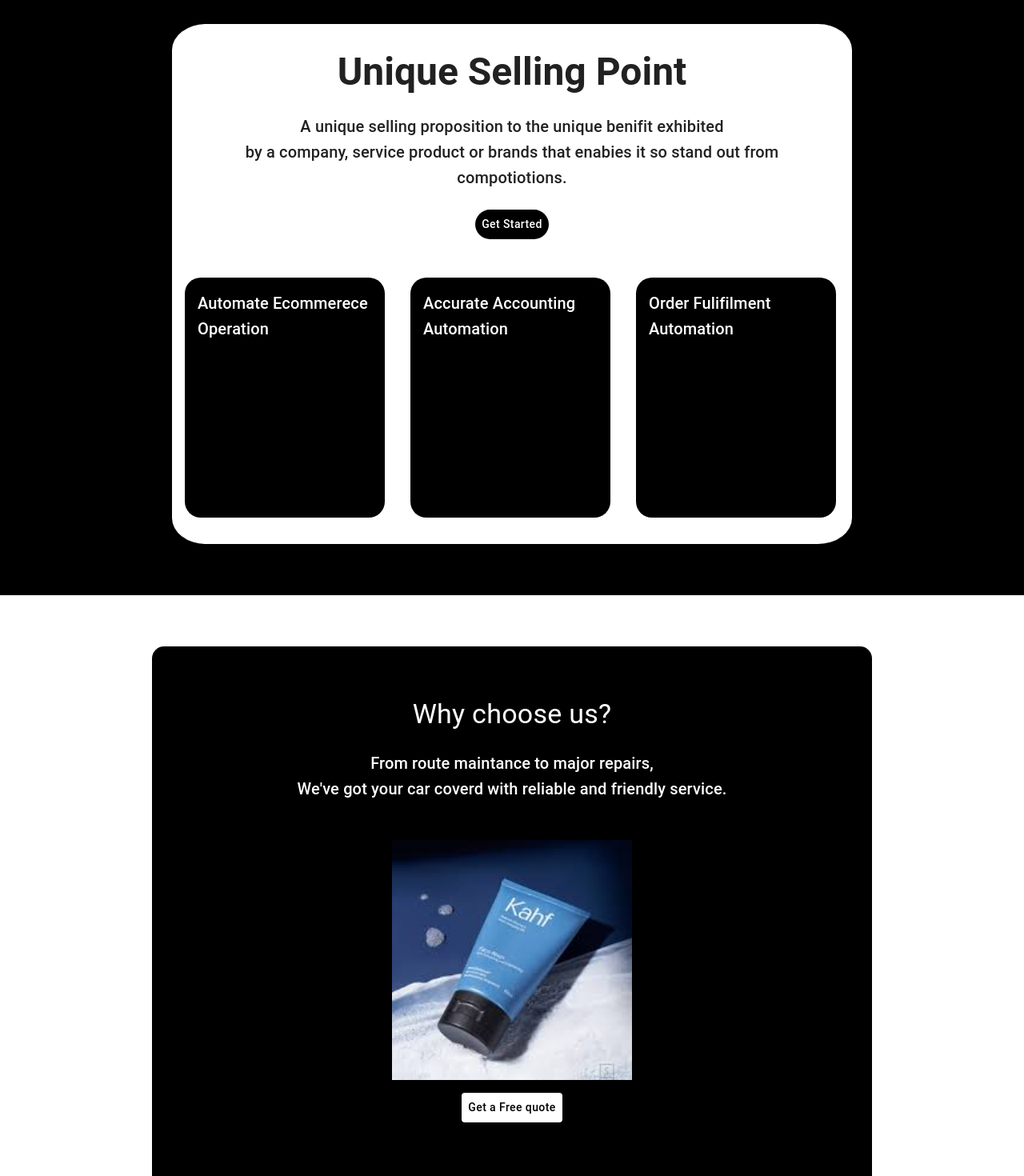
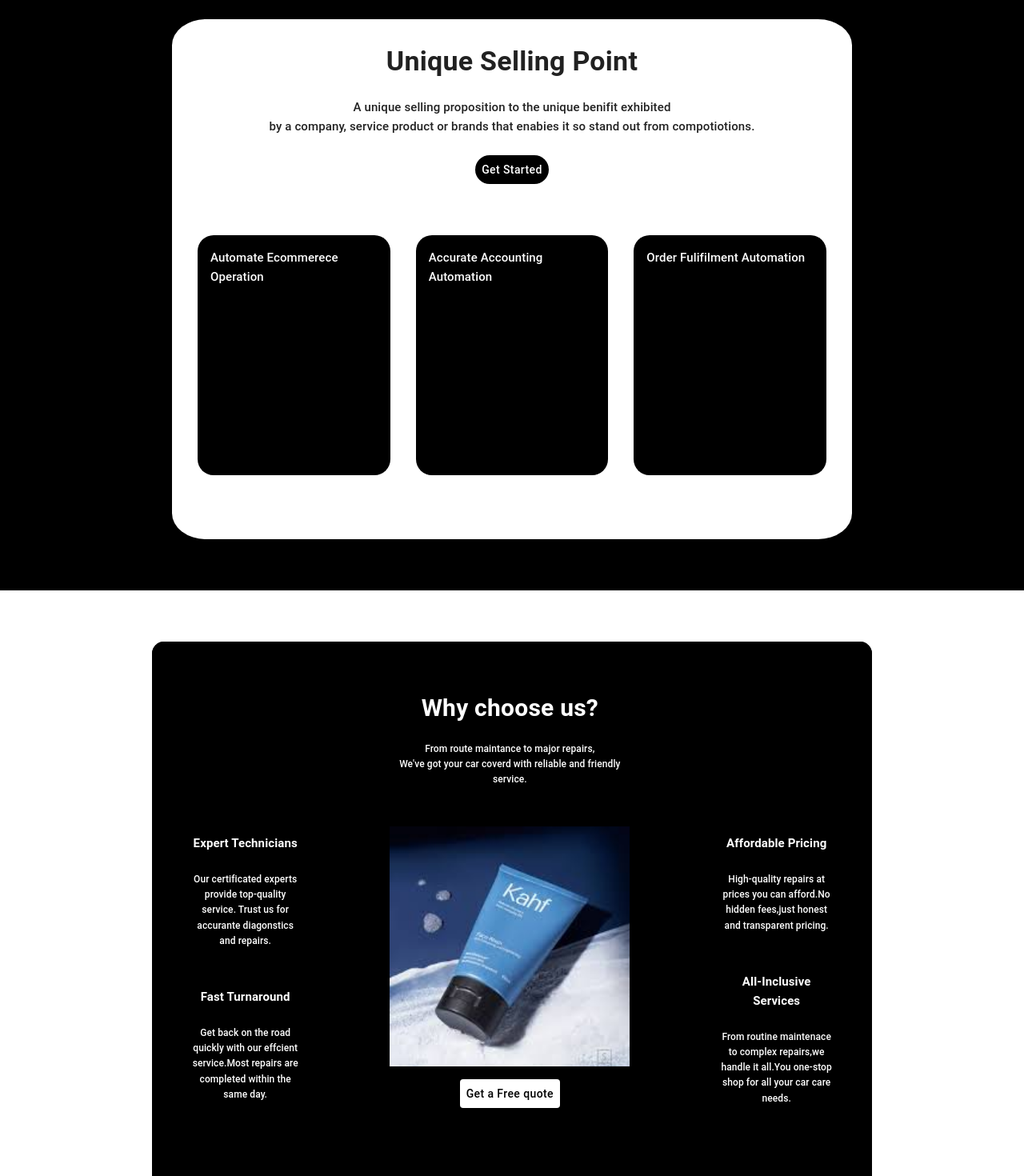
Before and after one commit to dhanshreeaj/groomingstore, a Next.js app: page / in a window 1280 px wide. Shown: the part 660-2130 px from the top of the page at 80% size. Built offline with nearby package versions, Linux system fonts and the light colour scheme.

Commit message:
productfeature page added

```diff
--- a/src/app/components/cardicons.tsx
+++ b/src/app/components/cardicons.tsx
@@ -25,10 +25,10 @@ export default function CardIcon(){
             }}>
                 {/*text part */}
                <Box sx={{padding:4,justifyContent:"center"}}>
-                <Typography variant="h3" fontWeight="bold"align="center">
+                <Typography variant="h4" fontWeight="bold"align="center">
                     Unique Selling Point
                 </Typography><br></br>
-                <Typography variant="h6" align="center">
+                <Typography variant="h6" align="center" fontSize={15}>
                     A unique selling proposition to the unique benifit exhibited <br/>by a company,
                     service product or brands that enabies it so stand out from compotiotions.
                 </Typography><br></br>
@@ -40,7 +40,7 @@ export default function CardIcon(){
                 </Box>
                 <Box sx={{
                     display:"flex",
-                    padding:2,gap:4
+                    padding:4,gap:4
                 }}>
                     <Box sx={{
                         display:"flex",
@@ -53,7 +53,7 @@ export default function CardIcon(){
                             cursor:"pointer"
                         }
                     }}>
-                        <Typography variant="h6" color="white" padding={2}>
+                        <Typography variant="h6" color="white" padding={2}  fontSize={15}>
                             Automate Ecommerece Operation
                         </Typography>
                     </Box>
@@ -68,9 +68,9 @@ export default function CardIcon(){
                             cursor:"pointer"
                         }
                     }}>
-                        <Typography variant="h6" color="white" padding={2}>
+                        <Typography variant="h6" color="white" padding={2} fontSize={15}>
                             Accurate Accounting Automation
-                        </Typography>
+                        </Typography><br/>
                     </Box>
                     <Box sx={{
                         display:"flex",
@@ -83,7 +83,7 @@ export default function CardIcon(){
                             cursor:"pointer"
                         }
                     }}>
-                        <Typography variant="h6" color="white" padding={2}>
+                        <Typography variant="h6" color="white" padding={2} fontSize={15}>
                            Order Fulifilment Automation
                         </Typography>
                     </Box>
--- a/src/app/components/productfeature.tsx
+++ b/src/app/components/productfeature.tsx
@@ -22,13 +22,35 @@ export default function ProductFeatures(){
                 width:900,
                 justifyContent:"center"
             }}>
+                {/*left side containt */}
+                <Box sx={{
+                    paddingX:6,
+                    paddingY:30,
+                backgroundColor:"black",
+                borderRadius:"15px",
+                justifyContent:"center"
+            }}>
+                <Typography variant="h6" color="white" align="center" fontSize={15} fontWeight="bold">
+                    Expert Technicians
+                </Typography><br/>
+                <Typography variant="h6" color="white" align="center" fontSize={12}>Our certificated experts provide top-quality service.
+                    Trust us for accurante diagonstics and repairs.</Typography><br/>
+                    <br/><Typography variant="h6" color="white" align="center" fontSize={15} fontWeight="bold">
+                        Fast Turnaround
+                    </Typography><br/>
+                    <Typography variant="h6" color="white" align="center" fontSize={12}>
+                        Get back on the road quickly with our effcient service.Most repairs are completed within the same day.
+                    </Typography>
+
+            </Box>
+            {/*center containt */}
                 <Box sx={{
                     padding:8,justifyContent:"center"
                 }}>
-                    <Typography variant="h4" color="white" align="center">
+                    <Typography variant="h4" color="white" align="center" fontSize={30} fontWeight="bold">
                         Why choose us?
                     </Typography><br/>
-                    <Typography variant="h6" color="white" align="center">
+                    <Typography variant="h6" color="white" align="center" fontSize={12}>
                         From  route maintance to major repairs,<br/>
                         We've got your car coverd with reliable and friendly service.
                     </Typography><br/><br/>
@@ -55,6 +77,29 @@ export default function ProductFeatures(){
                     }}>Get a Free quote</Button>
                 </Box>
                 </Box>
+                {/*right side containt */}
+                 <Box sx={{
+                    paddingX:6,
+                    paddingY:30,
+                backgroundColor:"black",
+                borderRadius:"15px",
+                justifyContent:"center"
+            }}>
+                <Typography variant="h6" color="white" align="center" fontSize={15} fontWeight="bold">
+                    Affordable Pricing
+                </Typography><br/>
+                <Typography variant="h6" color="white" align="center" fontSize={12}>
+                    High-quality repairs at prices you can afford.No hidden fees,just honest and transparent pricing.
+                    </Typography><br/>
+                    <br/><Typography variant="h6" color="white" align="center" fontSize={15} fontWeight="bold">
+                        All-Inclusive Services
+                    </Typography><br/>
+                    <Typography variant="h6" color="white" align="center" fontSize={12}>
+                        From routine maintenace to complex repairs,we handle it all.You one-stop shop for all your car care needs.
+                    </Typography>
+
+            </Box>
+
             </Box>
         </Box>
         </>
--- a/src/app/page.tsx
+++ b/src/app/page.tsx
@@ -20,12 +20,12 @@ export default function Home() {
       {/*Left side text contenet */}
       <Box
       sx={{flex:1}}>
-        <Typography variant="h2" fontWeight="bold">
+        <Typography variant="h2" fontWeight="bold" >
           Clean Looks No Compromise
-        </Typography>
-        <Typography variant="h4">
+        </Typography><br/>
+        <Typography variant="h5">
           Effortless routines, clean formulas, no fluff.This is grooming without the vanity.
-        </Typography>
+        </Typography><br/>
         <Button sx={{color:"white", textTransform:"none", backgroundColor:"black"}}>View Collection</Button>
       </Box>
 
```
